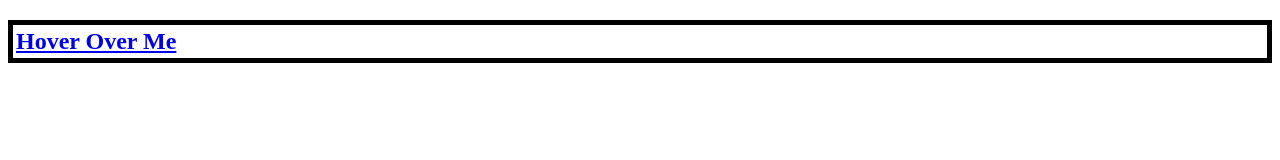
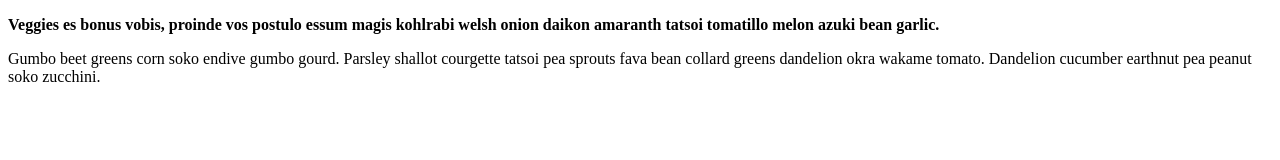
Before and after one commit to rohit9888/frontend-learn, a plain HTML site: page index.html in a window 1280 px wide. Drawn offline with Linux system fonts and the light colour scheme; a web font is replaced by a local one.

Commit message:
pseudo-element

```diff
--- a/index.html
+++ b/index.html
@@ -10,68 +10,13 @@
 </head>
 
 <body>
-    <!-- <h1 class="highlighter">class selectors</h1>
-    <p>Veggies es bonus vobis, proinde vos postulo essum magis <span class="highlighter">kohlrabi welsh onion</span> daikon amaranth tatsoi tomatillo
-        melon azuki bean garlic.</p>
+    <article>
+        <p>Veggies es bonus vobis, proinde vos postulo essum magis kohlrabi welsh onion daikon amaranth tatsoi tomatillo
+                  melon azuki bean garlic.</p>
 
-    <p class="highlighter">Gumbo beet greens corn soko <strong>endive</strong> gumbo gourd. Parsley shallot courgette tatsoi pea sprouts fava bean collard
-        greens dandelion okra wakame tomato. Dandelion cucumber earthnut pea peanut soko zucchini.</p>
-
-    <p>Turnip greens yarrow ricebean rutabaga <em>endive cauliflower</em> sea lettuce kohlrabi amaranth water spinach avocado
-        daikon napa cabbage asparagus winter purslane kale. Celery potato scallion desert raisin horseradish spinach
-    </p> -->
-<!-- <article> -->
-    <!-- <div>
-        <div>
-
-            This is an informational note.
-        </div>
-    </div>
-    .
-    <div>
-        This is an informational note.
-
-        This note shows a warning.
-    </div>
-    .
-    <div >
-        This is an informational note.
-
-        This note shows danger!
-    </div>
-
-    <div>
-        This is an informational note.
-
-        This won't get styled — it also needs to have the notebox class
-    </div>
-    <ol>
-        <li>
-            i am first
-            <ul>
-                <li>
-
-                    I am first to highlight
-                </li>
-            </ul>
-
-        </li>
-        <li>
-            Second
-            <ul>
-              <li>This list has three elements.</li>
-              <li>This list has three elements.</li>
-              <li>This list has three elements.</li>
-            </ul>
-          </li>
-
-    </ol> -->
-
-    <h2 >
-        <a href = "https://developer.mozilla.org/en-US/docs/Learn/CSS/Building_blocks/Selectors/Pseudo-classes_and_pseudo-elements">
-        Hover Over Me
-    </a>
-    </h2>
+          <p>Gumbo beet greens corn soko endive gumbo gourd. Parsley shallot courgette tatsoi pea sprouts fava bean collard
+                  greens dandelion okra wakame tomato. Dandelion cucumber earthnut pea peanut soko zucchini.</p>
+      </article>
 
 </body>
 
--- a/styles/style.css
+++ b/styles/style.css
@@ -1,53 +1,2 @@
-/* h1.highlighter{
-    background-color: rgb(245, 88, 3);
-}
-span.highlighter{
-    background-color: yellow;
-}
-
-strong,em {
-    color: blue;
-}
-*{
-    margin:0px
-} */
-/* .notebox{
-    padding: 10px;
-    border : 5px solid black;
-} */
-
-/* div:only-child{
-    color:  blue;
-}
-
-li:only-child{
-    color:red
-} */
-/* .notebox {
-    border: 4px solid #666;
-    padding: .5em;
-  }
-
-  .notebox.warning {
-    border-color: orange;
-    font-weight: bold;
-  }
-
-  .notebox.danger {
-    border-color: red;
-    font-weight: bold;
-  } */
-
-  h2{
-    border: 5px solid black;
-    padding: 3px;
-  }
-  h2:link{
-    color:red
-  }
-h2:hover{
-    color: blue;
-}
-h2:visited{
-    color:brown
-}
+article p:first-child::first-line{
+  font-weight:bold}
```
